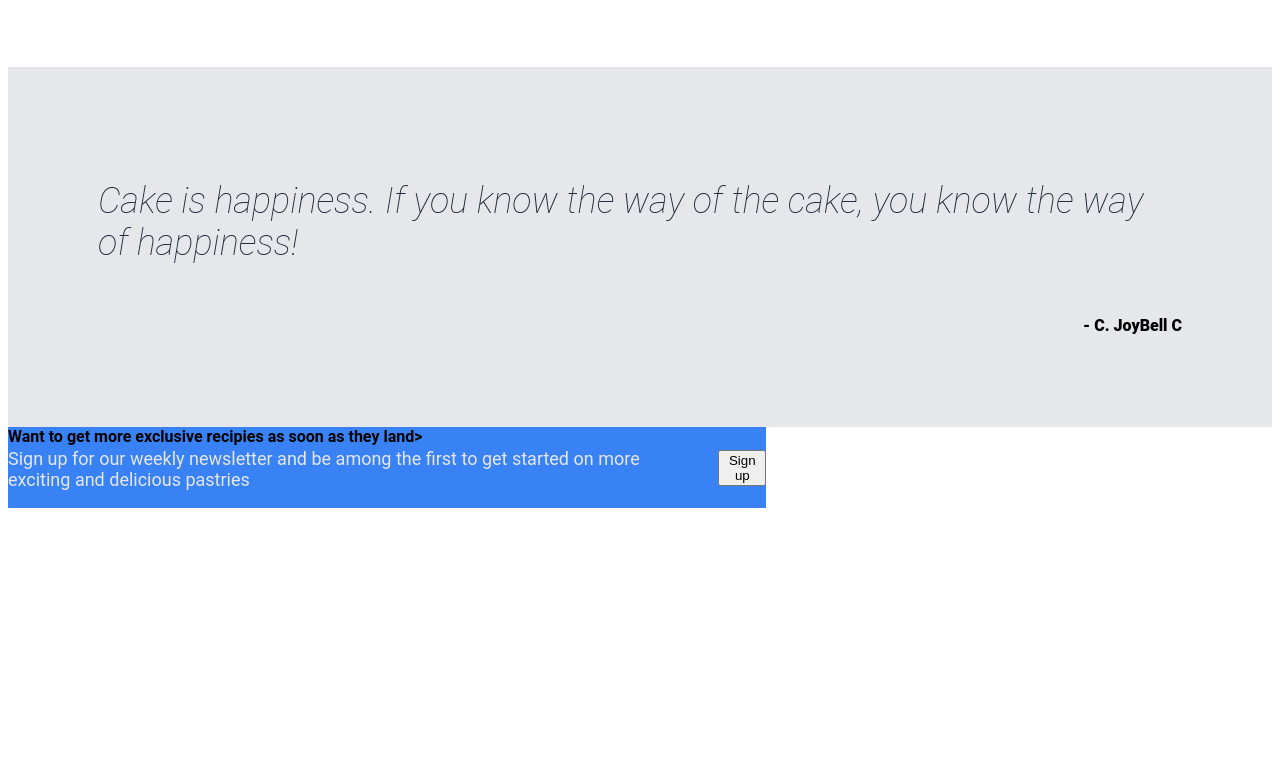
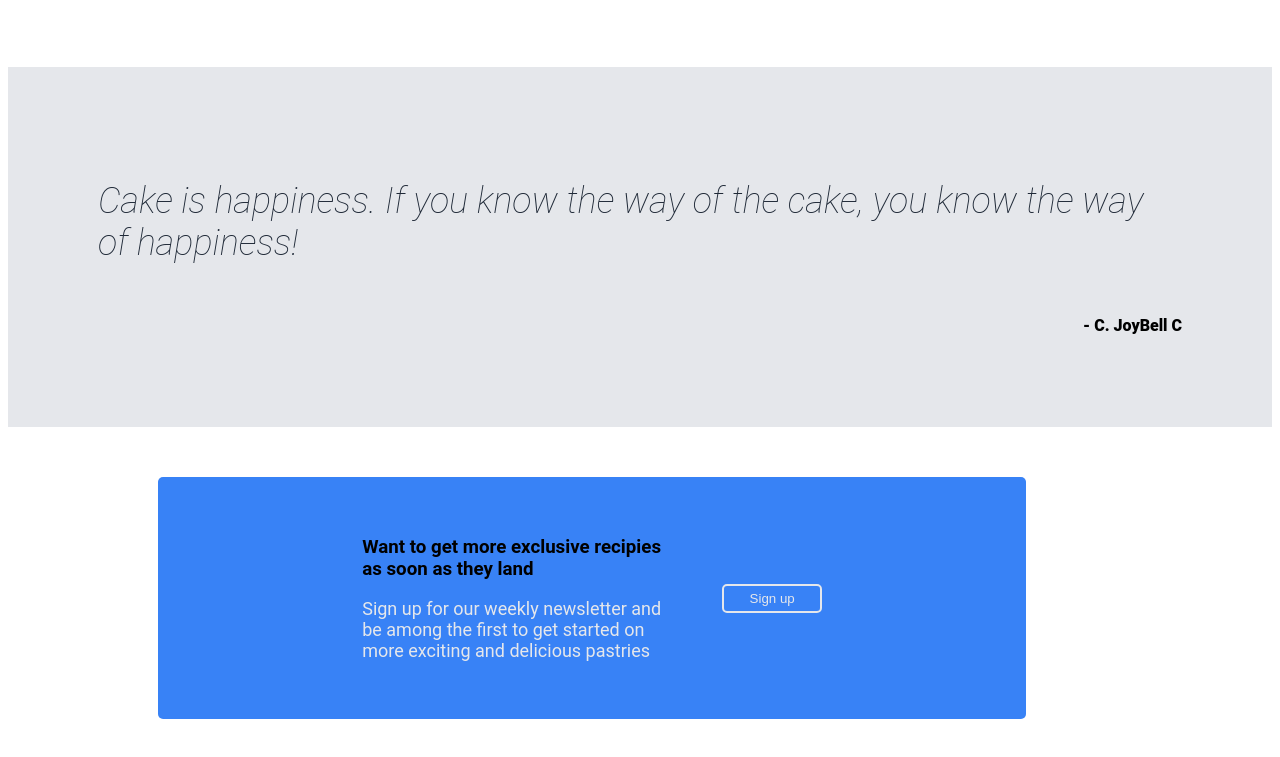
Before and after one commit to Martin-nitram1/Odin-project, a plain HTML site: page end-projects/index.html in a window 1280 px wide. Shown: the part 790-1547 px from the top of the page. Before the commit the page ends 1306 px from the top, so only its background shows below. Drawn offline with Linux system fonts and the light colour scheme.

Commit message:
completed Css and updated html. Draft 1 complete

```diff
--- a/end-projects/index.html
+++ b/end-projects/index.html
@@ -54,8 +54,8 @@
         <p class="sayer">- C. JoyBell C</p>
     </div>
     <div class="footer">
-        <div class="left"
-            <h3><strong>Want to get more exclusive recipies as soon as they land></strong></h3>
+        <div class="left">
+            <h3>Want to get more exclusive recipies as soon as they land</h3>
             <p>Sign up for our weekly newsletter and be among the first to get started on more exciting and delicious pastries</p>
         </div>
         <div class="right">
--- a/end-projects/style.css
+++ b/end-projects/style.css
@@ -109,9 +109,25 @@ caption{
     display: flex;
     background-color: #3882f6;
     justify-content: center;
-    gap: 20px;
+    gap: 60px;
     width: 60%;
     align-items: center;
+    margin: 50px 150px;
+    border-radius: 5px;;
+    padding: 40px 55px;
 
 
 }
+.right button{
+    padding: 5px 20px;
+    width: 100px;
+    border-radius: 5px;
+    font: #e5e7eb;
+    background-color: #3882f6;
+    border: 2px solid #e5e7eb;
+    color: #e5e7eb
+}
+.footer .left{
+    max-width: 300px;
+
+}
```
